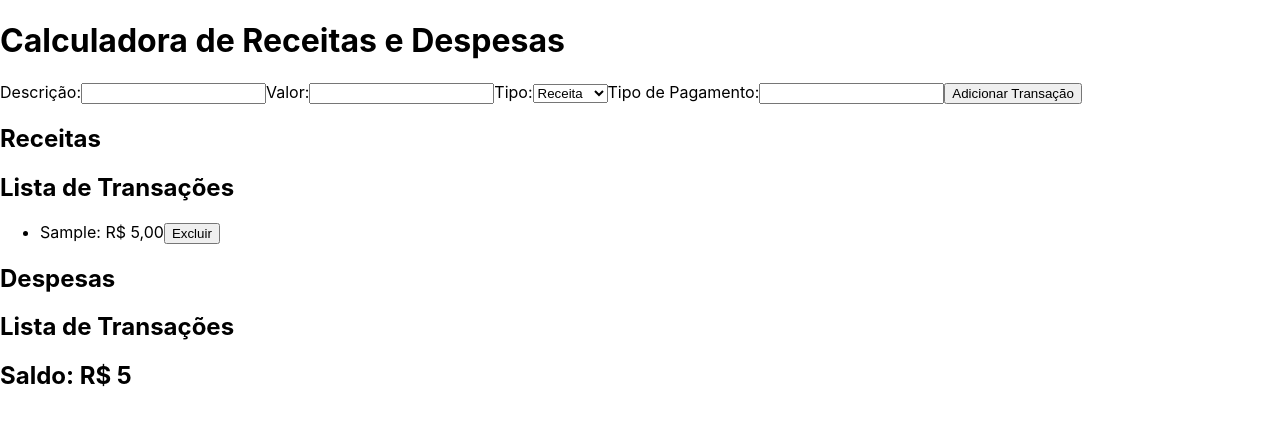
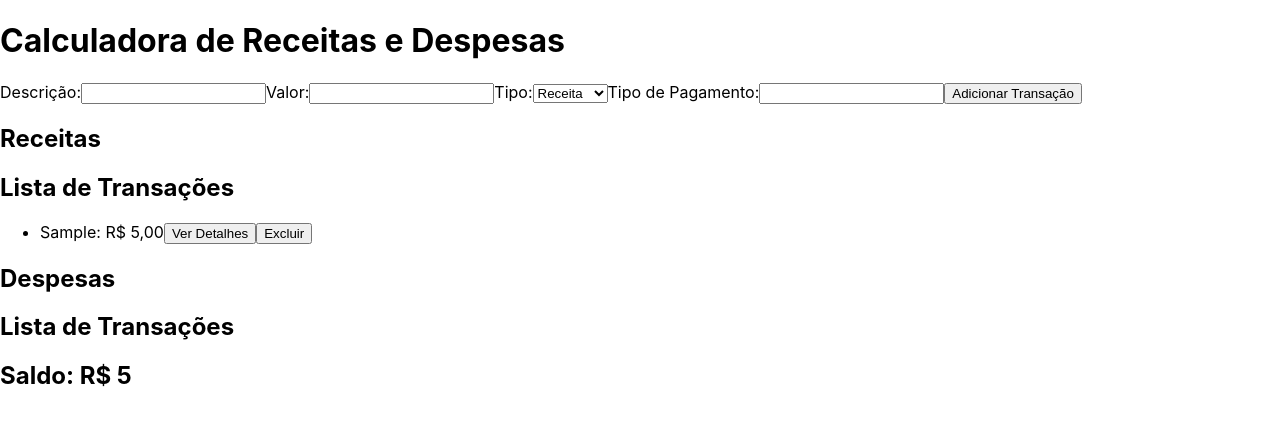
Before and after one commit to VitorHmaia/calculadora_receita_despesa, a React (Create React App) app in the folder receitas-despesas/: page / in a window 1280 px wide. Both pictures are taken after typing "Sample", "5", "Sample" into the empty fields and a click on the button "Adicionar Transação". Shown: the top 424 px of the page. Built offline with nearby package versions, Linux system fonts and the light colour scheme.

Commit message:
feat: button to display the details of each item

```diff
--- a/receitas-despesas/src/components/Transaction/Transaction.js
+++ b/receitas-despesas/src/components/Transaction/Transaction.js
@@ -1,17 +1,40 @@
 // Transaction.js
-import React from 'react';
+import React, { useState } from 'react';
 
 const formatCurrency = (value) => {
   return value.toLocaleString('pt-BR', { style: 'currency', currency: 'BRL' });
 };
 
+const TransactionDetails = ({ transaction, onClose }) => {
+  return (
+    <div>
+      <h3>Detalhes da Transação</h3>
+      <p><strong>Descrição:</strong> {transaction.description}</p>
+      <p><strong>Valor:</strong> {formatCurrency(transaction.amount)}</p>
+      <p><strong>Tipo:</strong> {transaction.type === 'income' ? 'Receita' : 'Despesa'}</p>
+      <p><strong>Tipo de Pagamento:</strong> {transaction.paymentType}</p>
+      <button onClick={onClose}>Fechar Detalhes</button>
+    </div>
+  );
+};
+
 const Transaction = ({ transaction, deleteTransaction }) => {
-    const { id, description, amount } = transaction;
+  const [showDetails, setShowDetails] = useState(false);
+
+  const handleToggleDetails = () => {
+    setShowDetails(!showDetails);
+  };
 
   return (
-      <li key={id}>
-        {description}: {formatCurrency(amount)}
-        <button onClick={() => deleteTransaction(id)}>Excluir</button>
+    <li key={transaction.id}>
+      <span>
+        {transaction.description}: {formatCurrency(transaction.amount)}
+      </span>
+      <button onClick={handleToggleDetails}>Ver Detalhes</button>
+      {showDetails && (
+        <TransactionDetails transaction={transaction} onClose={handleToggleDetails} />
+      )}
+      <button onClick={() => deleteTransaction(transaction.id)}>Excluir</button>
     </li>
   );
 };
```
Lines whose indentation alone changed are shown as unchanged.
